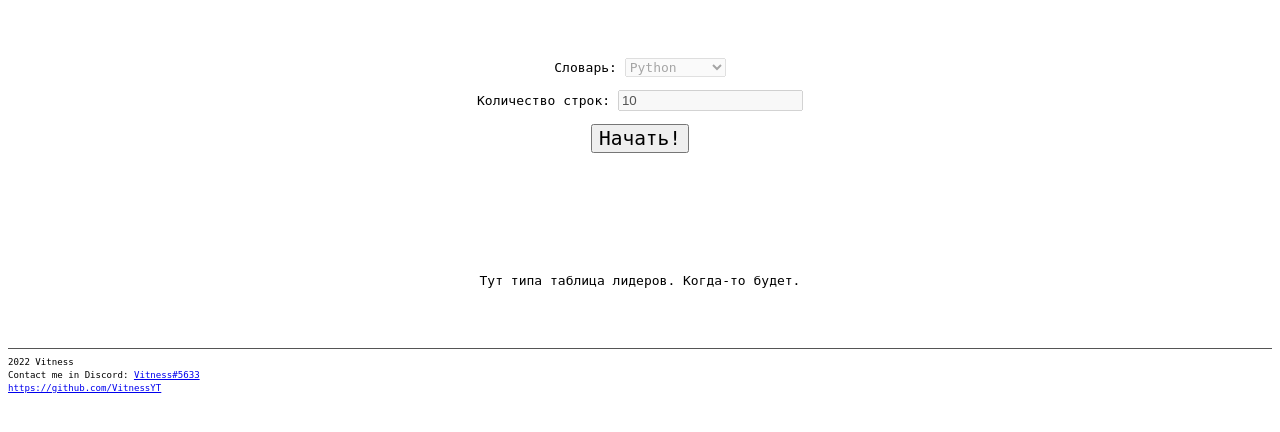
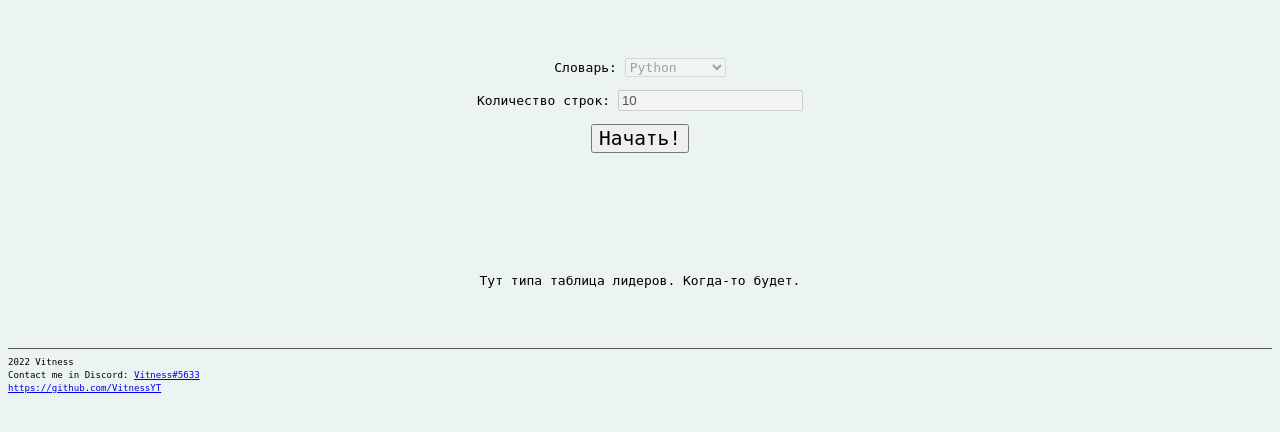
Before and after one commit to VitnessYT/keyboard, a Python web app: template templates/index.html in a window 1280 px wide. Shown: the top 432 px of the page. Run offline with Jinja, Linux system fonts and the light colour scheme; the template is opened without the code that fills it, so the values that code supplies are empty.

Commit message:
Update style.css

```diff
--- a/static/styles/style.css
+++ b/static/styles/style.css
@@ -97,3 +97,31 @@ pre {
 pre.bad {
     background:#ffff00;
 }
+
+body {
+    background: #ecf3f3;
+}
+
+.particle {
+	position: absolute;
+ 	border-radius: 50%;
+}
+
+@for $i from 1 through 30 {
+	@keyframes particle-animation-#{$i} {
+		100% {
+			transform: translate3d((random(90) * 1vw), (random(90) * 1vh), (random(100) * 1px));
+		}
+	}
+
+	.particle:nth-child(#{$i}){
+		animation: particle-animation-#{$i} 60s infinite;
+		$size: random(5) + 5 + px;
+		opacity: random(100)/100;
+		height: $size;
+		width: $size;
+		animation-delay: -$i * .2s;
+		transform: translate3d((random(90) * 1vw), (random(90) * 1vh), (random(100) * 1px));
+		background: hsl(random(360), 70%, 50%);
+	}
+}
```
